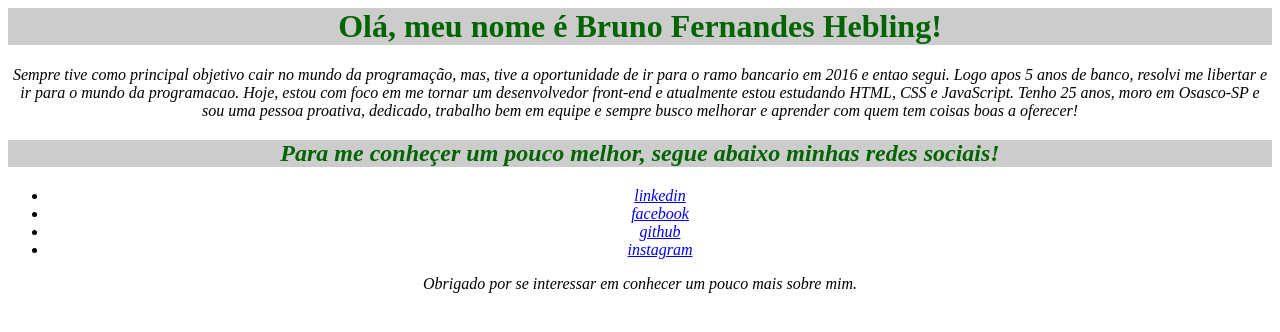
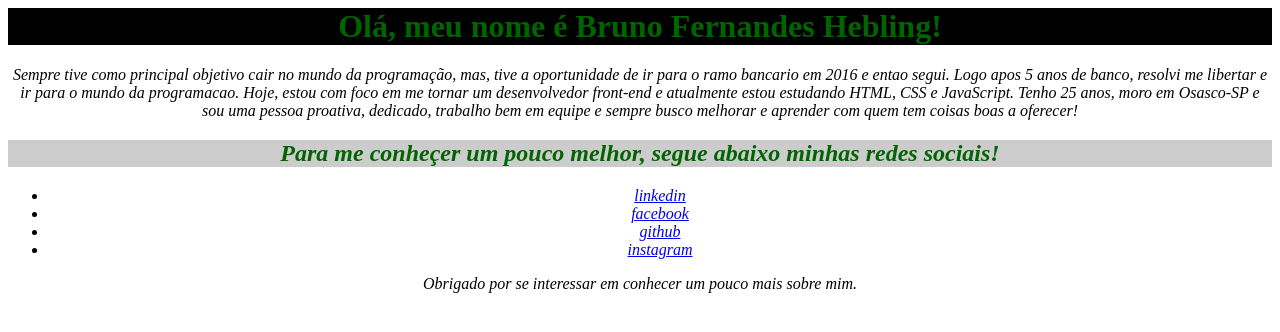
Before and after one commit to brunohebling51/brunohebling51.github.io, a plain HTML site: page index.html in a window 1280 px wide. Drawn offline with Linux system fonts and the light colour scheme.

Commit message:
alteration h1 for black .css

```diff
--- a/whatsapp-web-clone.css
+++ b/whatsapp-web-clone.css
@@ -10,7 +10,7 @@ ul {
 h1 {
     text-align: center;
     color: darkgreen;
-    background: #CCCCCC;
+    background: black;
 }
 
 h2 {
```
